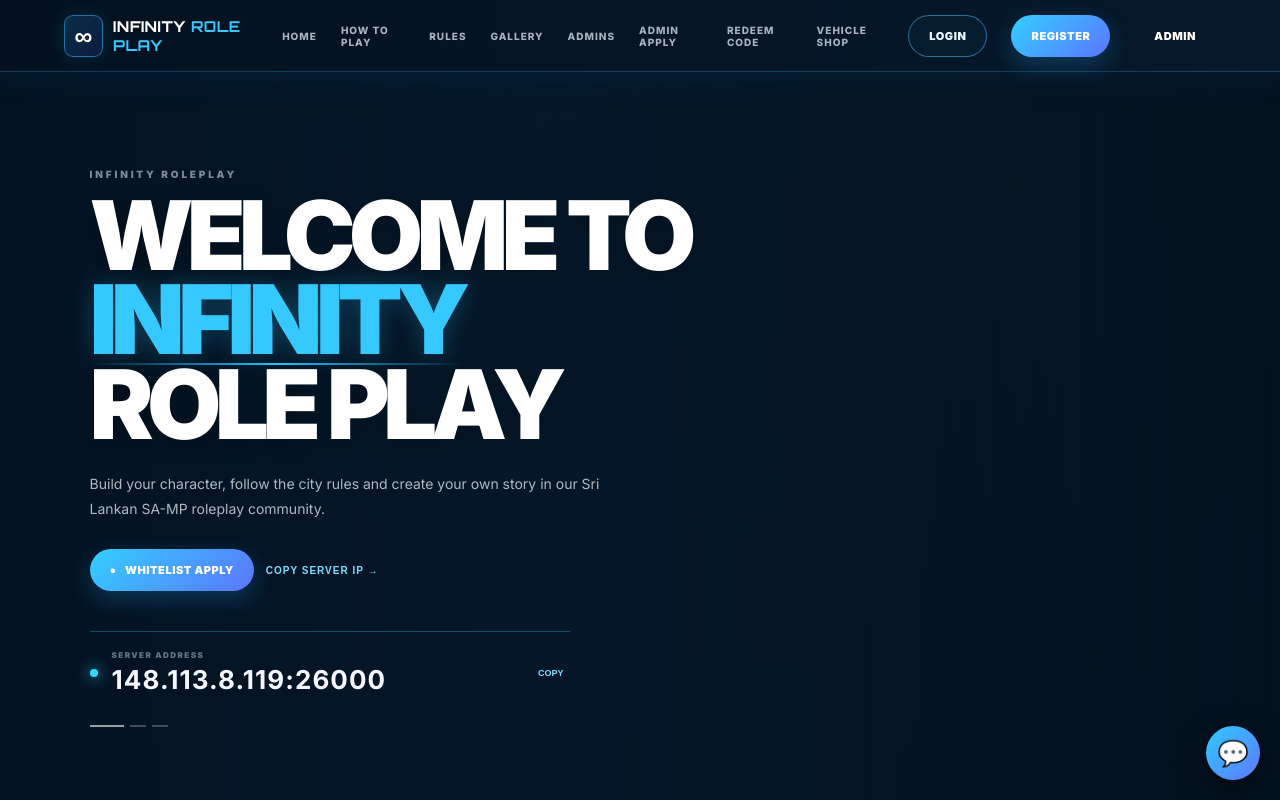
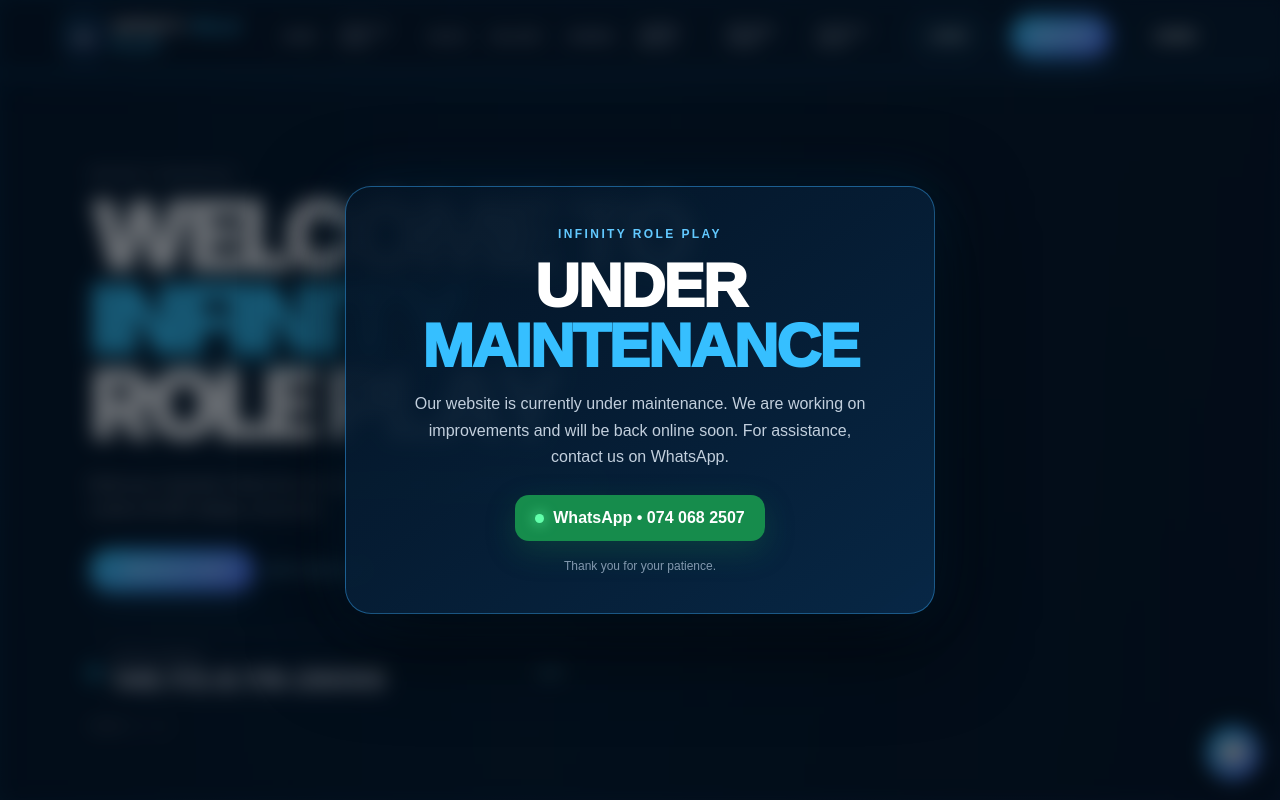
Before and after one commit to abcdkffmm567-max/INFINITY-ROLEPLAY, a website: page index.html in a window 1280 px wide. Shown: the top 800 px of the page. Drawn offline with Linux system fonts and the light colour scheme; no server answers.

Commit message:
Add files via upload

```diff
--- a/index.html
+++ b/index.html
@@ -13,8 +13,10 @@
   <script src="https://www.gstatic.com/firebasejs/10.14.1/firebase-auth-compat.js"></script>
   <script src="https://www.gstatic.com/firebasejs/10.14.1/firebase-database-compat.js"></script>
   <script src="https://www.gstatic.com/firebasejs/10.14.1/firebase-storage-compat.js"></script>
+<script data-early-security src="security.js"></script>
+  <script src="maintenance.js"></script>
 </head>
-<body class="nexora-blue-home">
+<body class="nexora-blue-home" oncontextmenu="return false">
   <header class="nav">
     <a href="#home" class="brand">
       <span class="logo-mark">∞</span>
--- /dev/null
+++ b/maintenance.js
@@ -0,0 +1,28 @@
+(()=>{
+  const show=()=>{
+    if(document.getElementById('irp-maintenance-overlay')) return;
+    const style=document.createElement('style');
+    style.id='irp-maintenance-style';
+    style.textContent=`
+      html.irp-maintenance-on,html.irp-maintenance-on body{overflow:hidden!important}
+      html.irp-maintenance-on body>:not(#irp-maintenance-overlay):not(script):not(style){filter:blur(9px)!important;pointer-events:none!important;user-select:none!important}
+      #irp-maintenance-overlay{position:fixed;inset:0;z-index:2147483647;display:flex;align-items:center;justify-content:center;padding:22px;background:rgba(2,9,18,.56);backdrop-filter:blur(5px);-webkit-backdrop-filter:blur(5px);font-family:Arial,Helvetica,sans-serif}
+      #irp-maintenance-overlay *{box-sizing:border-box}
+      #irp-maintenance-overlay .m-card{width:min(590px,94vw);padding:40px 24px;text-align:center;color:#fff;border-radius:26px;border:1px solid rgba(59,174,255,.42);background:linear-gradient(145deg,rgba(4,20,37,.94),rgba(8,43,75,.9));box-shadow:0 25px 90px rgba(0,0,0,.65),0 0 55px rgba(25,153,255,.12)}
+      #irp-maintenance-overlay .m-brand{font-size:12px;font-weight:900;letter-spacing:2.4px;color:#62c9ff}
+      #irp-maintenance-overlay h1{margin:15px 0 14px;font-size:clamp(37px,9vw,62px);line-height:.98;font-weight:1000;letter-spacing:-2px}
+      #irp-maintenance-overlay h1 span{color:#36bfff}
+      #irp-maintenance-overlay p{max-width:470px;margin:0 auto 25px;color:#c2cfdd;font-size:16px;line-height:1.65}
+      #irp-maintenance-overlay .wa{display:inline-flex;align-items:center;gap:9px;padding:14px 20px;border-radius:14px;background:#168c4c;color:#fff!important;text-decoration:none!important;font-weight:900;box-shadow:0 10px 30px rgba(22,140,76,.25)}
+      #irp-maintenance-overlay .dot{width:9px;height:9px;border-radius:50%;background:#63ffab;box-shadow:0 0 14px #63ffab}
+      #irp-maintenance-overlay .note{margin-top:18px;color:#8298ae;font-size:12px}
+    `;
+    document.head.appendChild(style);
+    document.documentElement.classList.add('irp-maintenance-on');
+    const overlay=document.createElement('div');
+    overlay.id='irp-maintenance-overlay';
+    overlay.innerHTML=`<div class="m-card"><div class="m-brand">INFINITY ROLE PLAY</div><h1>UNDER<br><span>MAINTENANCE</span></h1><p>Our website is currently under maintenance. We are working on improvements and will be back online soon. For assistance, contact us on WhatsApp.</p><a class="wa" href="https://wa.me/94740682507"><span class="dot"></span> WhatsApp • 074 068 2507</a><div class="note">Thank you for your patience.</div></div>`;
+    document.body.appendChild(overlay);
+  };
+  if(document.readyState==='loading') document.addEventListener('DOMContentLoaded',show,{once:true}); else show();
+})();
```
Also changed, not shown: 404.html (+3 -1 lines), Register.html (+3 -1 lines), admin-apply.html (+1 -0 lines), admin-setup.html (+3 -1 lines), admin.html (+1 -0 lines), admins.html (+3 -1 lines), login.html (+3 -1 lines), profile.html (+3 -1 lines), redeem.html (+3 -1 lines), vehicle-shop.html (+3 -1 lines), whitelist.html (+1 -0 lines).
